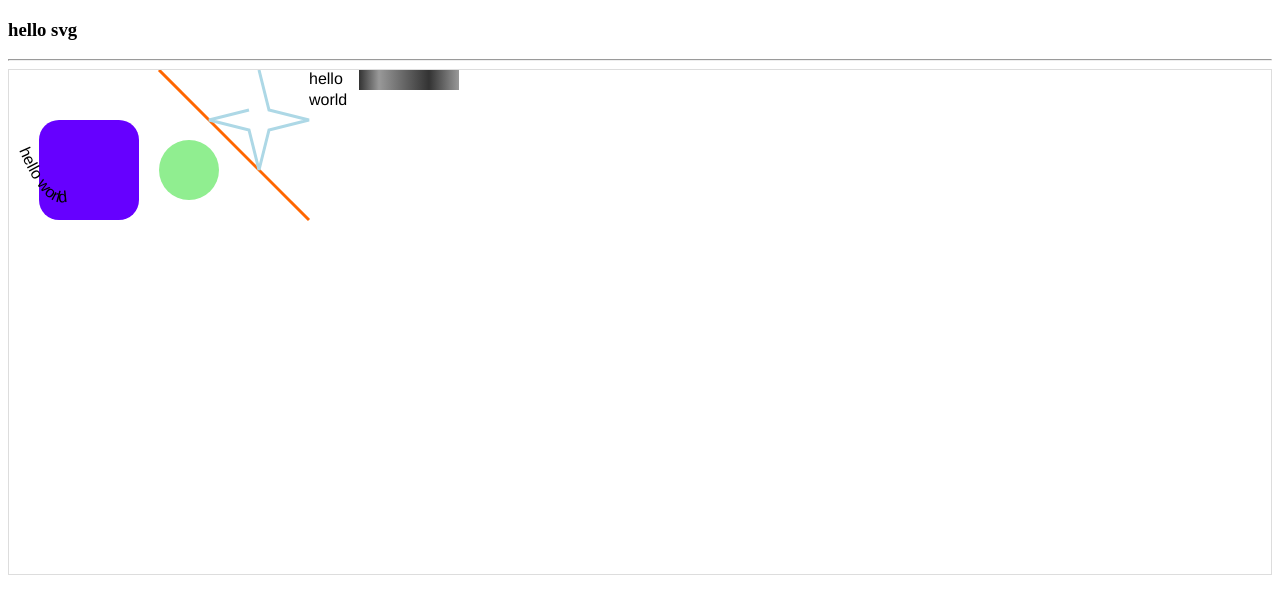
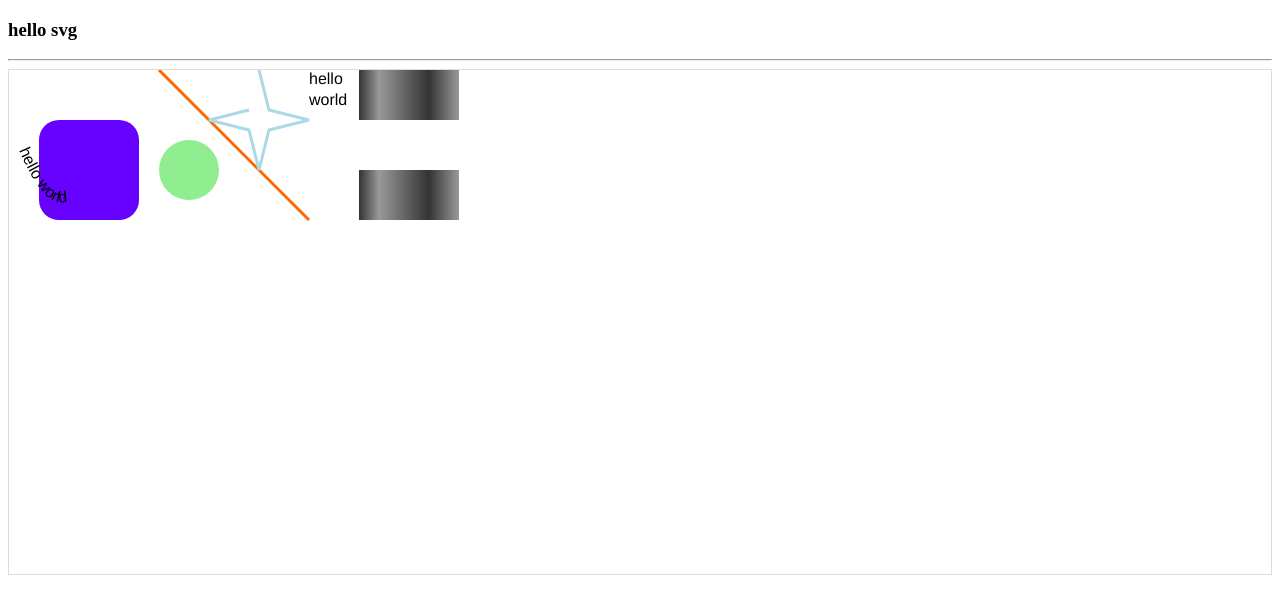
Before and after one commit to xenonflash/learning-svg.js, a website: page index.html in a window 1280 px wide. Drawn offline with nearby package versions, Linux system fonts and the light colour scheme.

Commit message:
增加use元素

```diff
--- a/index.html
+++ b/index.html
@@ -65,6 +65,16 @@
       var gradientRect = svg.rect(100, 20)
                             .move(350, 0)
                             .fill(g)
+
+      /*
+      The use element simply emulates another existing element.
+      Any changes on the master element will be reflected on all the use instances.
+      */
+      var use = svg.use(gradientRect);
+      use.move(0, 100)
+      gradientRect.animate(1000, '<>').size(100, 50).loop(true, true)
+
+
     }
   )();
 </script>
```
